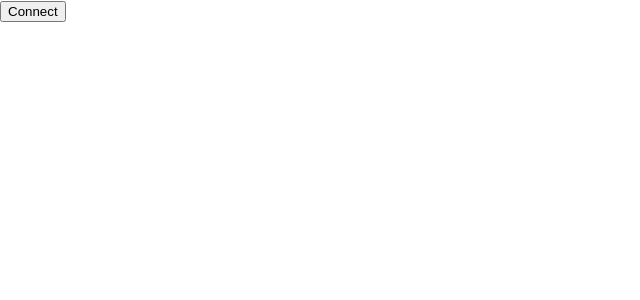
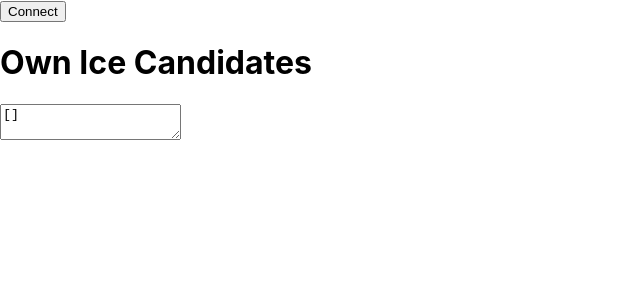
Before and after one commit to signed/device-demonstrator, a React (Create React App) app: page / in a window 1280 px wide. Shown: the top 300 px of the page, without its empty margins (0-640 px from the left). Built offline with nearby package versions, Linux system fonts and the light colour scheme.

Commit message:
list the received IceCandidates

```diff
--- /dev/null
+++ b/src/webrtc/IceCandidates.ts
@@ -0,0 +1,27 @@
+export type IceCandidateAddedListener = () => void
+
+export class IceCandidates {
+    private addListeners: Array<IceCandidateAddedListener> = [];
+    private _iceCandidates: Array<RTCIceCandidate> = [];
+
+    addOnAdd(listener: IceCandidateAddedListener) {
+        this.addListeners.push(listener);
+    }
+
+    removeOnAdd(listener: IceCandidateAddedListener) {
+        const index = this.addListeners.indexOf(listener);
+        if (-1 === index) {
+            throw new Error('why would somebody try to remove a listener that was never added');
+        }
+        this.addListeners.splice(index, 1);
+    }
+
+    add(iceCandidate: RTCIceCandidate) {
+        this._iceCandidates.push(iceCandidate);
+        this.addListeners.forEach(addListener => addListener());
+    }
+
+    get ideCandidates(): Array<RTCIceCandidate> {
+        return [...this._iceCandidates];
+    }
+}
--- a/src/webrtc/WebRtcDemonstrator.tsx
+++ b/src/webrtc/WebRtcDemonstrator.tsx
@@ -1,15 +1,25 @@
-import React from 'react';
+import React, { useContext, useEffect } from 'react';
+import { IceCandidates } from './IceCandidates';
+import { useForceRender } from './useForceRender';
+
+const context: WebRtcDemonstratorContext = {
+    ownIceCandidates: new IceCandidates()
+};
 
 const handleIceCandidate = (ice: RTCPeerConnectionIceEvent) => {
     const data = { candidate: ice.candidate, url: ice.url };
     console.log('call: handleIceCandidate');
     console.log(JSON.stringify(data, null, 2));
-    // should be send to the client we try to connect to
+    if (ice.candidate) {
+        // should be send to the client we try to connect to
+        context.ownIceCandidates.add(ice.candidate);
+    }
 };
 
 function handleIceConnectionStateChange(this: RTCPeerConnection) {
     console.log(`call: handleIceConnectionStateChange: ${this.iceConnectionState}`);
 }
+
 function handleICEGatheringStateChange(this: RTCPeerConnection) {
     console.log(`call: handleICEGatheringStateChange: ${this.iceGatheringState}`);
 }
@@ -19,20 +29,25 @@ function handleSignalingStateChange(this: RTCPeerConnection, _ev: Event) {
 }
 
 function handleNegotiationNeeded(this: RTCPeerConnection) {
-    console.log('call: handleNegotiationNeeded')
+    console.log('call: handleNegotiationNeeded');
     // create a local offer and when in stable state send it to the other client
 }
 
 function handleTrack(this: RTCPeerConnection, _ev: RTCTrackEvent) {
-    console.log('handleTrack')
+    console.log('handleTrack');
     //display the stream in the track event
 }
 
-const onClick = async () => {
+type WebRtcDemonstratorContext = {
+    ownIceCandidates: IceCandidates
+}
+
+const WebRtcDemonstratorContext = React.createContext<WebRtcDemonstratorContext | void>(undefined);
+
+const openConnection = async () => {
     console.log('whohooo');
-    const stream = await window.navigator.mediaDevices.getUserMedia({ audio: false, video: true });
     const configuration: RTCConfiguration = {
-        iceCandidatePoolSize: 0,
+        iceCandidatePoolSize: 20,
         iceServers: [
             { urls: ['stun:stun.services.mozilla.com:3478'] }
         ]
@@ -45,20 +60,57 @@ const onClick = async () => {
     rtcPeerConnection.onnegotiationneeded = handleNegotiationNeeded;
     rtcPeerConnection.ontrack = handleTrack;
 
-    stream.getTracks().forEach(track => rtcPeerConnection.addTrack(track, stream));
-
     const description: RTCSessionDescriptionInit = await rtcPeerConnection.createOffer({ offerToReceiveAudio: true, offerToReceiveVideo: true });
     await rtcPeerConnection.setLocalDescription(description);
+
+    /*
+     const stream = await window.navigator.mediaDevices.getUserMedia({ audio: false, video: true });
+     stream.getTracks().forEach(track => rtcPeerConnection.addTrack(track, stream));
+
+
+     */
     console.log('here we go');
 };
 
 
+const useOwnIceCandidates = (): IceCandidates => {
+    const flup = useContext(WebRtcDemonstratorContext);
+    if (flup === undefined) {
+        throw new Error('There has to be a WebRtcDemonstratorContext in the parent component');
+    }
+    return flup.ownIceCandidates;
+};
+
+const OwnIceCandidatesView: React.FC = () => {
+    const forceRender = useForceRender();
+    const iceCandidates = useOwnIceCandidates();
+    useEffect(() => {
+        const addListener = () => {
+            return forceRender();
+        };
+        iceCandidates.addOnAdd(addListener);
+        return () => {
+            iceCandidates.removeOnAdd(addListener);
+        };
+    }, [iceCandidates]);
+
+    return <>
+        <h1>Own Ice Candidates</h1>
+        <textarea value={JSON.stringify(iceCandidates.ideCandidates, null, 2)}/>
+    </>;
+};
+
 export const setupWebRtcDemonstrator: () => React.FC = () => {
     return () => {
-        return (<div>
-            <button onClick={onClick}>
-                Connect
-            </button>
-        </div>);
+        return (
+            <WebRtcDemonstratorContext.Provider value={context}>
+                <div>
+                    <button onClick={openConnection}>
+                        Connect
+                    </button>
+                </div>
+                <OwnIceCandidatesView/>
+            </WebRtcDemonstratorContext.Provider>
+        );
     };
 };
--- /dev/null
+++ b/src/webrtc/useForceRender.ts
@@ -0,0 +1,6 @@
+import { useState } from 'react';
+
+export const useForceRender = () => {
+    const [_, render] = useState<boolean>(true)
+    return () => render((curr) => !curr)
+}
```
